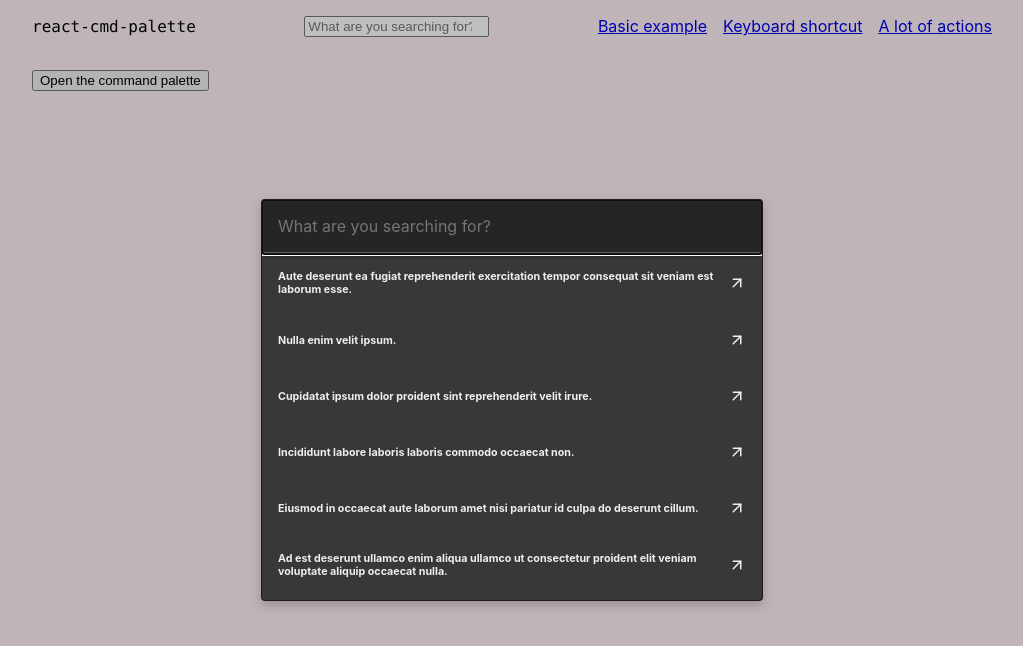
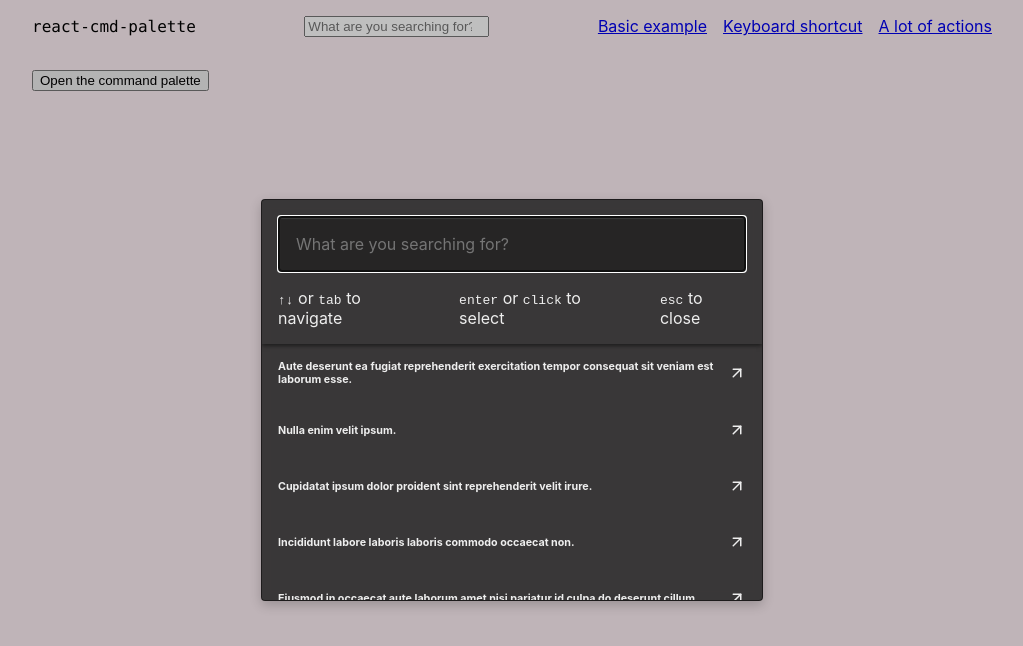
Before and after one commit to rbozan/react-cmd-palette, a React (Create React App) app: page /a-lot-of-actions in a window 1280 px wide. Both pictures are taken after a click on the button "Open the command palette". Shown: the top 646 px of the page, without its empty margins (128-1151 px from the left). Built offline with nearby package versions, Linux system fonts and the light colour scheme.

Commit message:
Adds keyboard shortcuts information

```diff
--- a/src/CommandPalette/CommandPalette.scss
+++ b/src/CommandPalette/CommandPalette.scss
@@ -38,13 +38,19 @@
     color: inherit;
     padding: 1rem;
     box-sizing: border-box;
-    border: 0 solid #b8b8b8;
-    border-bottom-width: 2px;
-    border-style: groove;
-    border-radius: 0;
+    border: 2px solid #b8b8b8;
+    border-radius: 2px;
     font: inherit;
-    box-shadow: 0 2px 4px rgba(0, 0, 0, 0.5),
-      inset 0 1px 1px rgba(255, 255, 255, 0.1);
+    box-shadow: inset 0 1px 1px rgba(255, 255, 255, 0.1);
+  }
+
+  &--header {
+    box-shadow: 0 2px 4px rgba(0, 0, 0, 0.5);
+    &--help {
+      display: flex;
+      gap: 2rem;
+      margin-top: 1rem;
+    }
   }
 
   &--results {
--- a/src/CommandPalette/CommandPalette.tsx
+++ b/src/CommandPalette/CommandPalette.tsx
@@ -115,7 +115,13 @@ export const CommandPalette = ({ children, InputProps, FuseOptions }: CommandPal
             {shown && <>
                 <div className="command-palette--overlay" onClick={hide}></div>
                 <div className="command-palette">
-                    <input type="search" {...InputProps} onInput={handleInput} /*ref={inputRef}*/ autoFocus />
+                    <header className="command-palette--header">
+                        <input type="search" {...InputProps} onInput={handleInput} /*ref={inputRef}*/ autoFocus /><div className="command-palette--header--help">
+                            <div><kbd>↑↓</kbd> or <kbd>tab</kbd> to navigate</div>
+                            <div><kbd>enter</kbd> or <kbd>click</kbd> to select</div>
+                            <div><kbd>esc</kbd> to close</div>
+                        </div>
+                    </header>
                     <section className="command-palette--results">
                         {filteredActions.map((action) => <div key={action.id} tabIndex={0} onKeyDown={(e) => {
                             if (e.key === "Enter") return action.onSelect?.();
```
